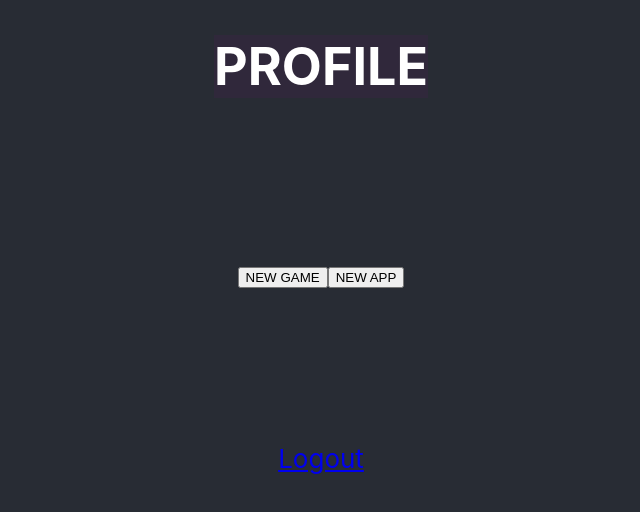
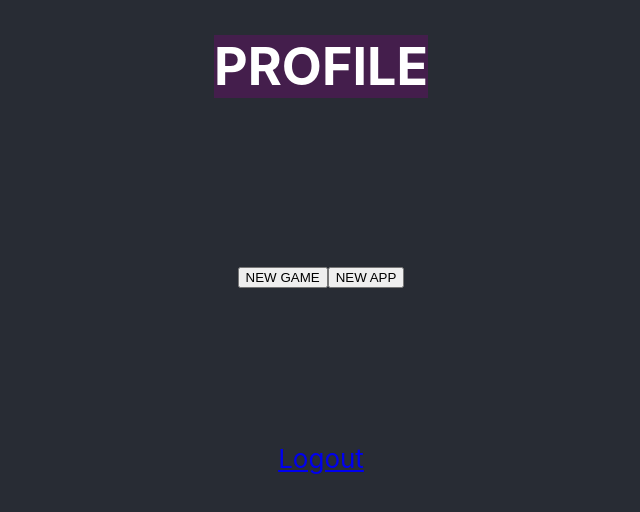
Before and after one commit to IGGAMEMAKER/IndieMarketingTool, a React (Create React App) app in the folder app/my-app/: page /profile in a window 1280 px wide. In both pictures the pointer is over the element "PROFILE". Shown: the top 512 px of the page, without its empty margins (319-959 px from the left). Built offline with nearby package versions, Linux system fonts and the light colour scheme; no server answers; what flux would draw is missing.

Commit message:
Site update:

```diff
--- a/app/my-app/src/App.css
+++ b/app/my-app/src/App.css
@@ -47,7 +47,8 @@
 
 .onHover:hover {
   /*background-color: purple;*/
-  background-color: #80008017;
+  /*background-color: #80008017;*/
+  background-color: rgba(128, 0, 128, 0.32);
 }
 
 .Container {
```
